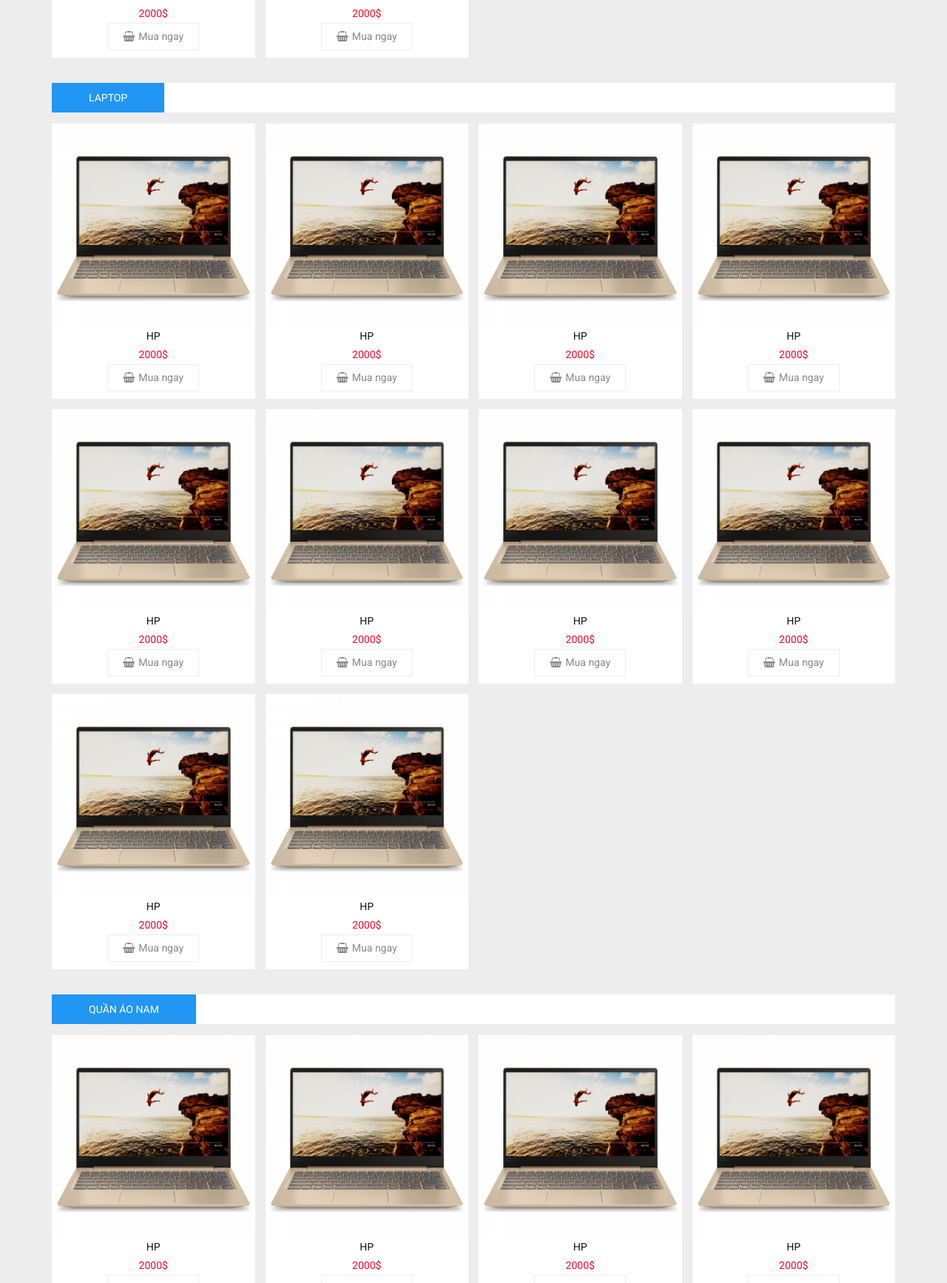
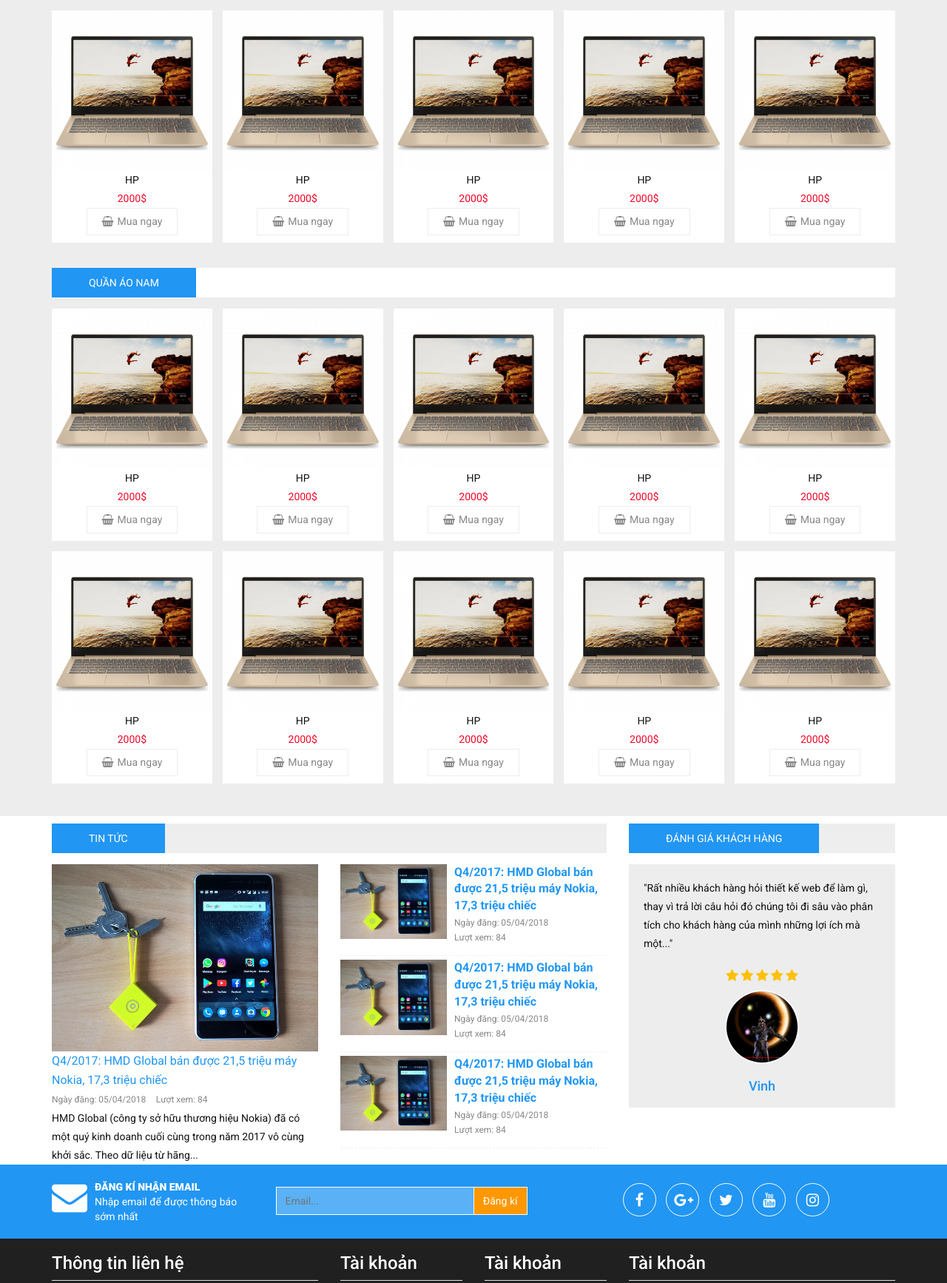
Before and after one commit to concolele/simon, a PHP site: page /index.html in a window 1280 px wide. Shown: the part 1707-3441 px from the top of the page at 74% size. Run offline with PHP 8.4, Linux system fonts and the light colour scheme.

Commit message:
respon 768

```diff
--- a/css/style.css
+++ b/css/style.css
@@ -260,16 +260,14 @@
     width:  100%;
     z-index:  1;
     transition: all .3s;
+    visibility: hidden;
 }
 
-.content .box-category ul>li>ul>li:hover .sub-menu-content {
-    opacity: 0;
-}
-
-.content .box-category ul li:hover .sub-menu-content {
+.content div>ul>li:hover .sub-menu-content {
     opacity: 1;
     position: absolute;
     left: 260px;
+    visibility: visible;
 }
 
 .content .box-category {
@@ -294,8 +292,6 @@
     text-align:  center;
     padding-bottom: 10px;
     line-height: 25px;
-    /* display:  inline-block; */
-    /* width: 100%; */
 }
 
 .content .detail-mask {
@@ -885,6 +881,27 @@
     .container {
         max-width: 720px;
     }
+    header .menu-top .main-menu ul li {
+        padding: 10px;
+    }
+    .box-category {
+        margin-bottom: 20px;
+    }
+    .evaluate .tab-content {
+        margin-bottom: 20px;
+    }
+    .col-md-12 {
+        -webkit-box-flex: 0;
+        -ms-flex: 0 0 100%;
+        flex: 0 0 100%;
+        max-width: 100%;
+    }
+    .col-md-6 {
+        -webkit-box-flex: 0;
+        -ms-flex: 0 0 50%;
+        flex: 0 0 50%;
+        max-width: 50%;
+    }
 }
 @media (max-width: 991px) {
     .content .box-category span.down-menu {
@@ -900,9 +917,9 @@
     .content .box-category ul li:hover .sub-menu-content {
         display: none;
     }
-    .menu-mobile{
+/*    .menu-mobile{
         display: block;
-    }
+    }*/
     .content .list-product {
         width: 33.3333%;
     }
@@ -986,6 +1003,10 @@
     .other-content .social-content i{
         margin: 0px 5px;
     }
+
+    header .menu-top .main-menu ul li {
+        padding: 15px 20px;
+    }
 }
 @media (max-width: 1050px) {
 
@@ -999,6 +1020,12 @@
 @media (min-width: 1200px) {
     .container {
         max-width: 1170px;
+    }
+    .content .list-product {
+        width: 20%;
+    }
+    header .menu-top .main-menu ul li {
+        padding: 15px 20px;
     }
 }
 /*div>img center*/
--- a/index.html
+++ b/index.html
@@ -1130,7 +1130,7 @@
           <div class="other-content">
             <div class="container">
               <div class="row">
-                <div class="col-4 col-sm-4 col-md-4 col-lg-3 mobile-style">
+                <div class="col-xs-12 col-sm-12 col-md-6 col-lg-3 mobile-style">
                   <div class="int-email">
                     <i class="fa fa-envelope"></i>
                     <p>
@@ -1141,7 +1141,7 @@
                     </p>
                   </div>
                 </div>
-                <div class="col-4 col-sm-4 col-md-4 col-lg-4 mobile-style">
+                <div class="col-xs-12 col-sm-12 col-md-6 col-lg-4 mobile-style">
                   <div class="box-subscribe">
                     <form action="" method="get" role="form">
                       <input type="text" placeholder="Email...">
@@ -1150,7 +1150,7 @@
                     </form>
                   </div>
                 </div>
-                <div class="col-4 col-sm-4 col-md-4 col-lg-5 mobile-style">
+                <div class="col-xs-12 col-sm-12 col-md-12 col-lg-5 mobile-style">
                   <div class="social-content">
                     <a href=""><i class="fa fa-facebook"></i></a>
                     <a href=""><i class="fa fa-google-plus"></i></a>
@@ -1181,7 +1181,7 @@
                     </div>
                   </div>
                 </div>
-                <div class="col-xs-12 col-sm-12 col-md-12 col-lg-2">
+                <div class="col-xs-12 col-sm-12 col-md-6 col-lg-2">
                   <div class="info-contact">
                     <h3>Tài khoản</h3>
                     <div class="contact-content">
@@ -1208,7 +1208,7 @@
                     </div>
                   </div>
                 </div>
-                <div class="col-xs-12 col-sm-12 col-md-12 col-lg-2">
+                <div class="col-xs-12 col-sm-12 col-md-6 col-lg-2">
                   <div class="info-contact">
                     <h3>Tài khoản</h3>
                     <div class="contact-content">
```
